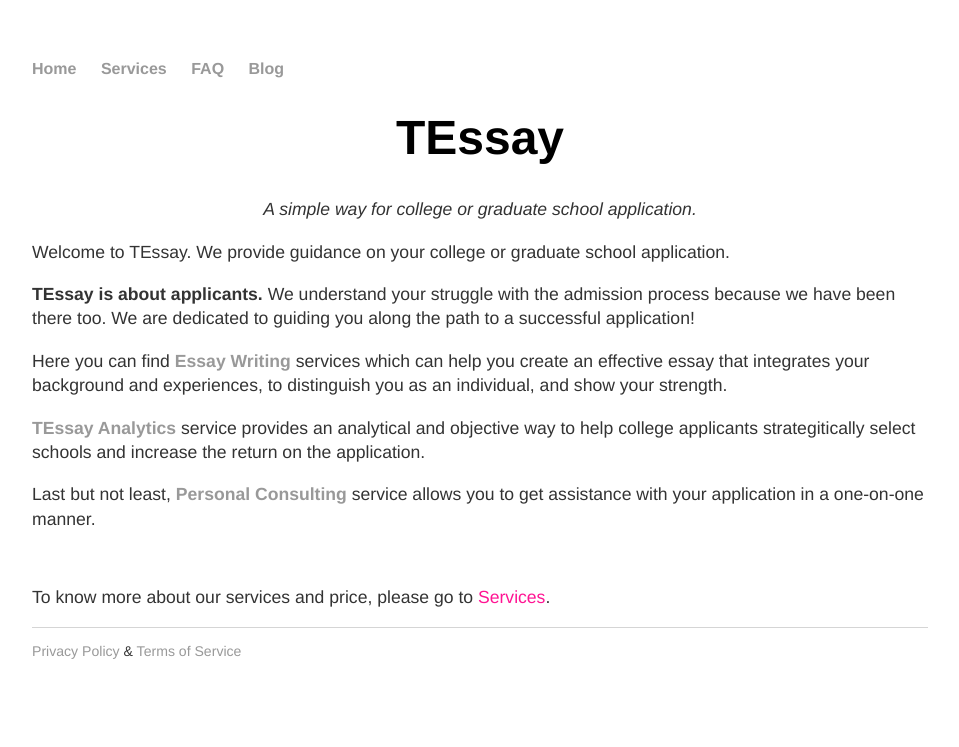
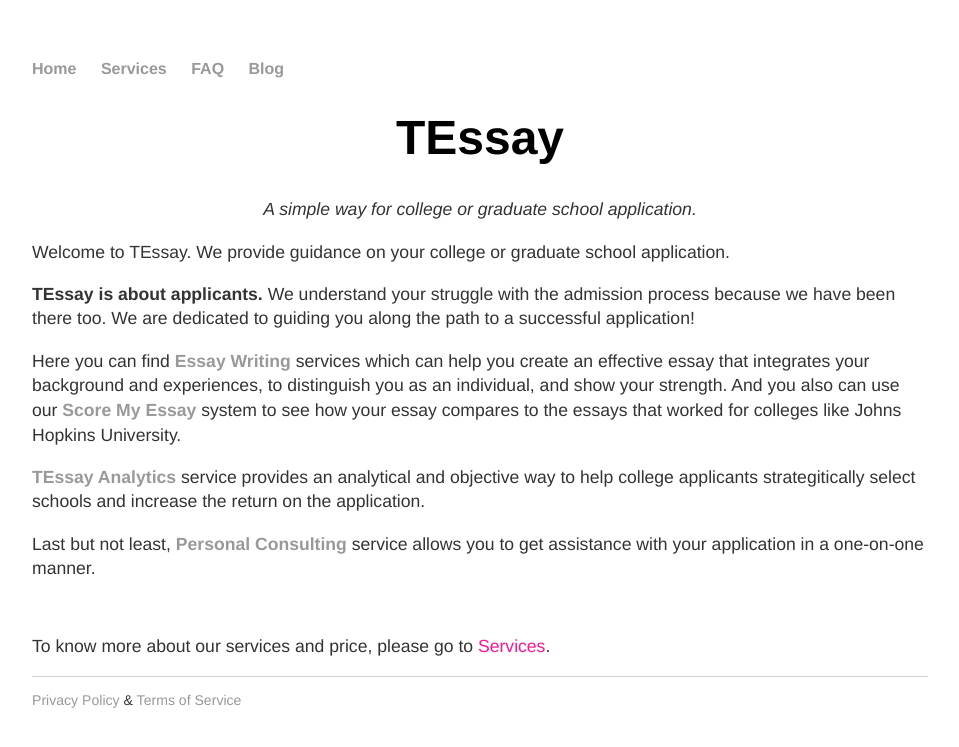
Before and after one commit to RagingTiger/PnFTech.github.io, a Jekyll site: the page built from index.html, in a window 1280 px wide. Shown: the top 747 px of the page, without its empty margins (160-1119 px from the left). Built offline with Jekyll 4.4.1, drawn with Linux system fonts in a browser that asks for light colours.

Commit message:
added score my essay to home page

```diff
--- a/index.html
+++ b/index.html
@@ -19,7 +19,9 @@ title: PnF
 	<p>Here you can find <b><a href="/essay">Essay Writing</a></b>
 		services which can help you create an effective essay that integrates
 		your background and experiences, to distinguish you as an individual, and
-		show your strength.</p>
+		show your strength. And you also can use our <b><a href="http://www.tessay.org/PnF_nlp/">
+		Score My Essay</a></b> system to see how your essay compares to the essays
+		that worked for colleges like Johns Hopkins University.</p>
 
 	<p><b><a href="/analytics">TEssay Analytics</a></b> service provides
 		an analytical and objective way to help college applicants strategitically
```
